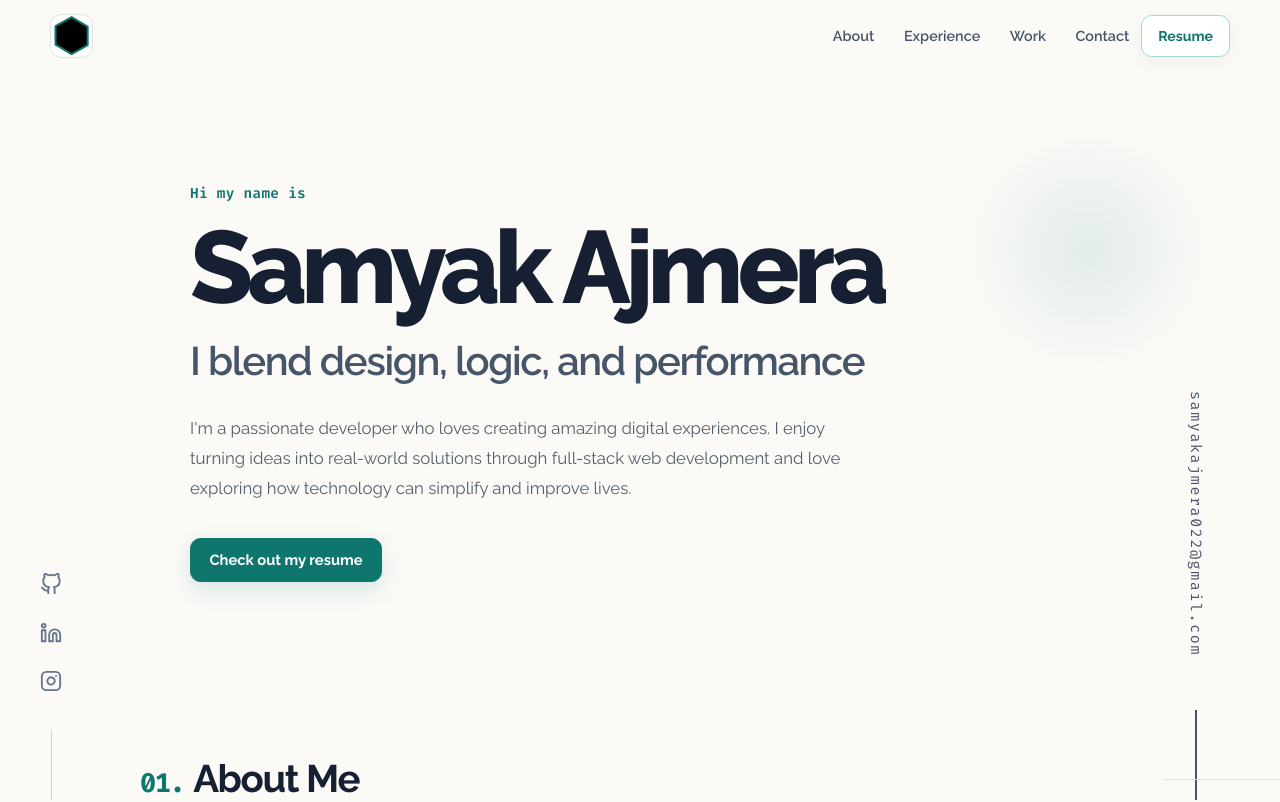
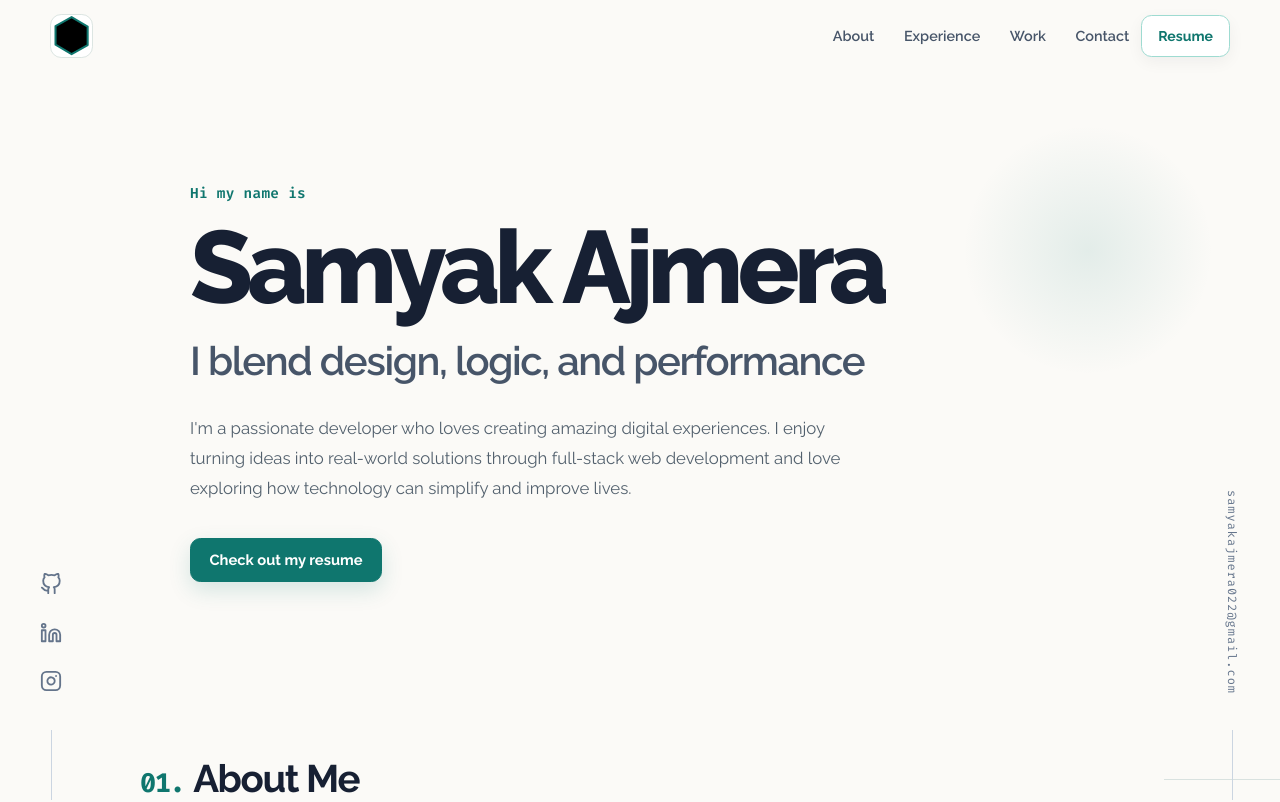
Before and after one commit to Samyaka13/Portfolio, a Next.js app: page / in a window 1280 px wide. Shown: the top 802 px of the page. Built offline with nearby package versions, Linux system fonts and the light colour scheme.

Commit message:
subtle email rail styling

```diff
--- a/src/scss/components/_email.scss
+++ b/src/scss/components/_email.scss
@@ -1,40 +1,35 @@
 .email {
   position: fixed;
   bottom: 0;
-  right: 4rem;
+  right: 2rem;
   display: flex;
   flex-direction: column;
-  gap: 1.5rem;
+  gap: 1rem;
+  z-index: 5;
+
   &-link {
     writing-mode: vertical-rl;
     text-decoration: none;
-    color: var(--light-slate);
+    color: #64748b;
     font-family: var(--fira-code);
-    font-size: var(--tsm2);
-    letter-spacing: 0.1rem;
-    margin-bottom: 20px;
-    outline: 2px dashed transparent;
-    padding: 10px;
-    transition: 0.3s ease-in-out;
-    &:hover {
-      color: var(--theme-color);
-    }
-    &:focus {
-      outline-color: var(--theme-color);
-    }
+    font-size: 0.75rem;
+    letter-spacing: 0.06rem;
+    margin-bottom: 12px;
+    padding: 8px;
+    transition: color 0.2s ease;
+
+    &:hover,
+    &:focus { color: var(--theme-color); outline: none; }
   }
+
   &::after {
     content: "";
     display: block;
-    width: 2px;
-    height: 90px;
-    margin: 0px auto;
-    background-color: var(--light-slate);
+    width: 1px;
+    height: 70px;
+    margin: 0 auto;
+    background: #cbd5e1;
   }
-  @media screen and (max-width: 1080px) {
-    right: 2rem;
-  }
-  @media screen and (max-width: 768px) {
-    display: none;
-  }
+
+  @media screen and (max-width: 900px) { display: none; }
 }
```
